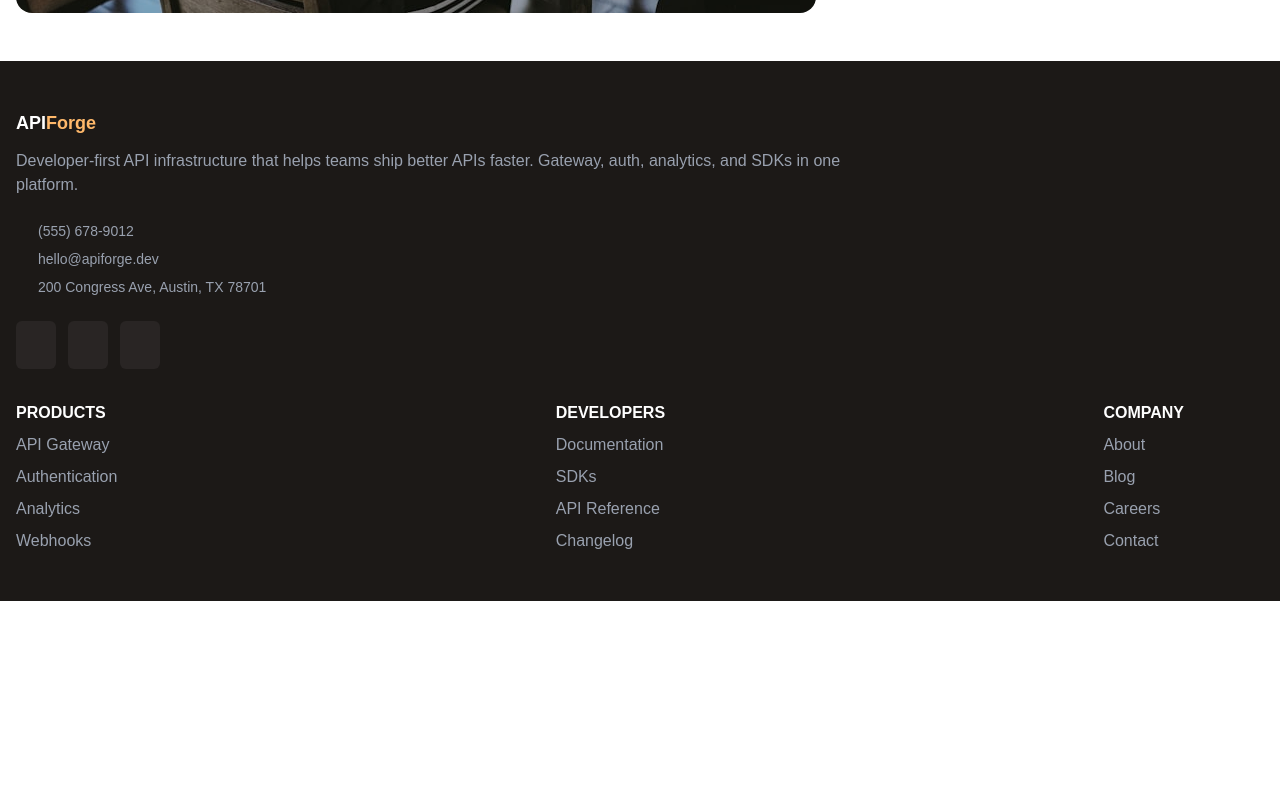
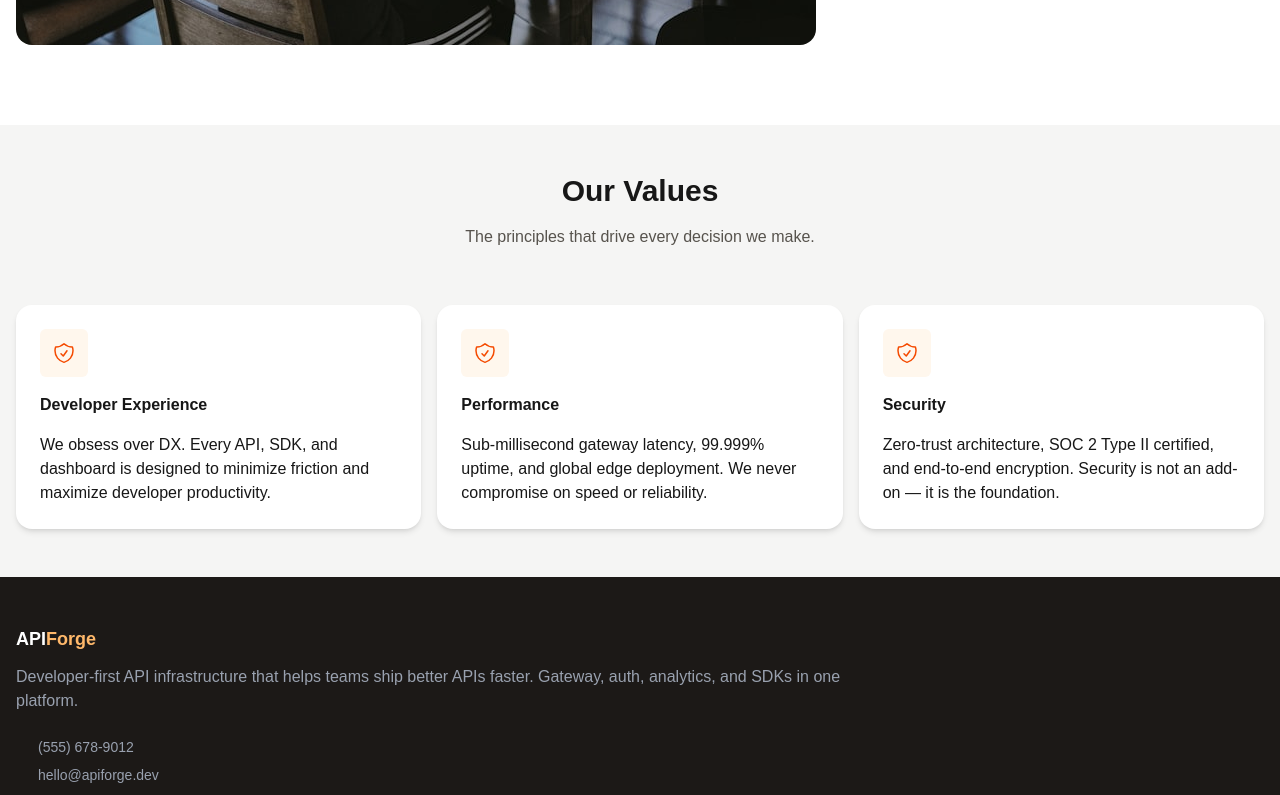
Before and after one commit to seesmof/API-Forge-Clone, a Next.js app in the folder src/: page /about in a window 1280 px wide. Shown: the part 1196-1991 px from the top of the page. Before the commit the page ends 1797 px from the top, so only its background shows below. Built offline with nearby package versions, Linux system fonts and the light colour scheme; some icons are missing.

Commit message:
feat: add the values section to about page

```diff
--- a/src/app/about/page.tsx
+++ b/src/app/about/page.tsx
@@ -1,3 +1,4 @@
+import ValuesSection from "@/components/about/ValuesSection";
 import Badge from "@/components/small/Badge";
 import Image from "next/image";
 import Link from "next/link";
@@ -27,7 +28,7 @@ export default function Page() {
 
       {/* Mission */}
       <section className="bg-white">
-        <div className="px-4 py-12 mx-auto max-w-7xl flex flex-col gap-4">
+        <div className="px-4 py-20 mx-auto max-w-7xl flex flex-col gap-4">
           <Badge>Our Mission</Badge>
           <h1 className="text-3xl font-bold">APIs Should Just Work</h1>
           <p className="text-orange-700/80 italic font-semibold">
@@ -57,6 +58,8 @@ export default function Page() {
           />
         </div>
       </section>
+
+      <ValuesSection />
     </>
   );
 }
--- /dev/null
+++ b/src/components/about/ValuesSection.tsx
@@ -0,0 +1,69 @@
+const Icon = ({ className }: { className?: string }) => {
+  return (
+    <svg
+      className={`h-6 w-6 ${className}`}
+      fill="none"
+      viewBox="0 0 24 24"
+      strokeWidth="1.5"
+      stroke="currentColor"
+    >
+      <path
+        strokeLinecap="round"
+        strokeLinejoin="round"
+        d="M9 12.75 11.25 15 15 9.75m-3-7.036A11.959 11.959 0 0 1 3.598 6 11.99 11.99 0 0 0 3 9.749c0 5.592 3.824 10.29 9 11.623 5.176-1.332 9-6.03 9-11.622 0-1.31-.21-2.571-.598-3.751h-.152c-3.196 0-6.1-1.248-8.25-3.285Z"
+      ></path>
+    </svg>
+  );
+};
+
+interface Value {
+  header: string;
+  content: string;
+}
+
+const values: Value[] = [
+  {
+    header: "Developer Experience",
+    content:
+      "We obsess over DX. Every API, SDK, and dashboard is designed to minimize friction and maximize developer productivity.",
+  },
+  {
+    header: "Performance",
+    content:
+      "Sub-millisecond gateway latency, 99.999% uptime, and global edge deployment. We never compromise on speed or reliability.",
+  },
+  {
+    header: "Security",
+    content:
+      "Zero-trust architecture, SOC 2 Type II certified, and end-to-end encryption. Security is not an add-on — it is the foundation.",
+  },
+];
+
+export default function ValuesSection() {
+  return (
+    <section className="bg-stone-100">
+      <div className="px-4 py-12 mx-auto max-w-7xl">
+        <article className="text-center">
+          <h2 className="font-bold text-3xl">Our Values</h2>
+          <p className="mt-4 text-stone-600">
+            The principles that drive every decision we make.
+          </p>
+        </article>
+
+        <article className="flex flex-col md:flex-row gap-4 mt-14">
+          {values.map((value, index) => (
+            <div className="bg-white rounded-2xl shadow-md flex-1" key={index}>
+              <div className="p-6 flex flex-col gap-4">
+                <div className="h-12 w-12 rounded-md bg-orange-50 flex items-center justify-center">
+                  <Icon className="text-orange-600" />
+                </div>
+                <h3 className="font-bold">{value.header}</h3>
+                <p>{value.content}</p>
+              </div>
+            </div>
+          ))}
+        </article>
+      </div>
+    </section>
+  );
+}
```
